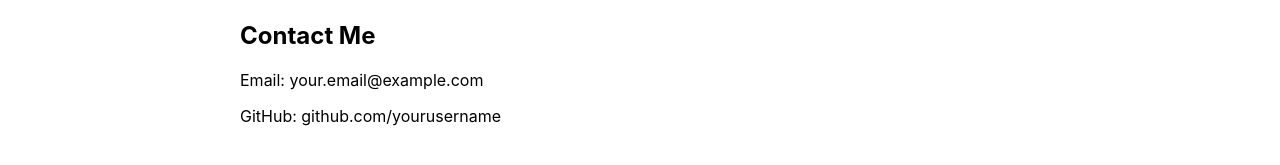
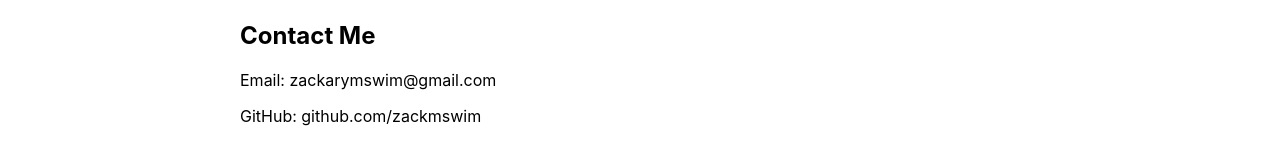
Before and after one commit to zackmswim/personal-site, a React (Create React App) app: page / in a window 1280 px wide. Shown: the part 739-904 px from the top of the page. Built offline with nearby package versions, Linux system fonts and the light colour scheme.

Commit message:
Fix: updated contact details on site

```diff
--- a/src/components/Contact.js
+++ b/src/components/Contact.js
@@ -4,8 +4,8 @@ const Contact = () => {
   return (
     <section id="contact">
       <h2>Contact Me</h2>
-      <p>Email: your.email@example.com</p>
-      <p>GitHub: github.com/yourusername</p>
+      <p>Email: zackarymswim@gmail.com</p>
+      <p>GitHub: github.com/zackmswim</p>
     </section>
   );
 };
```
